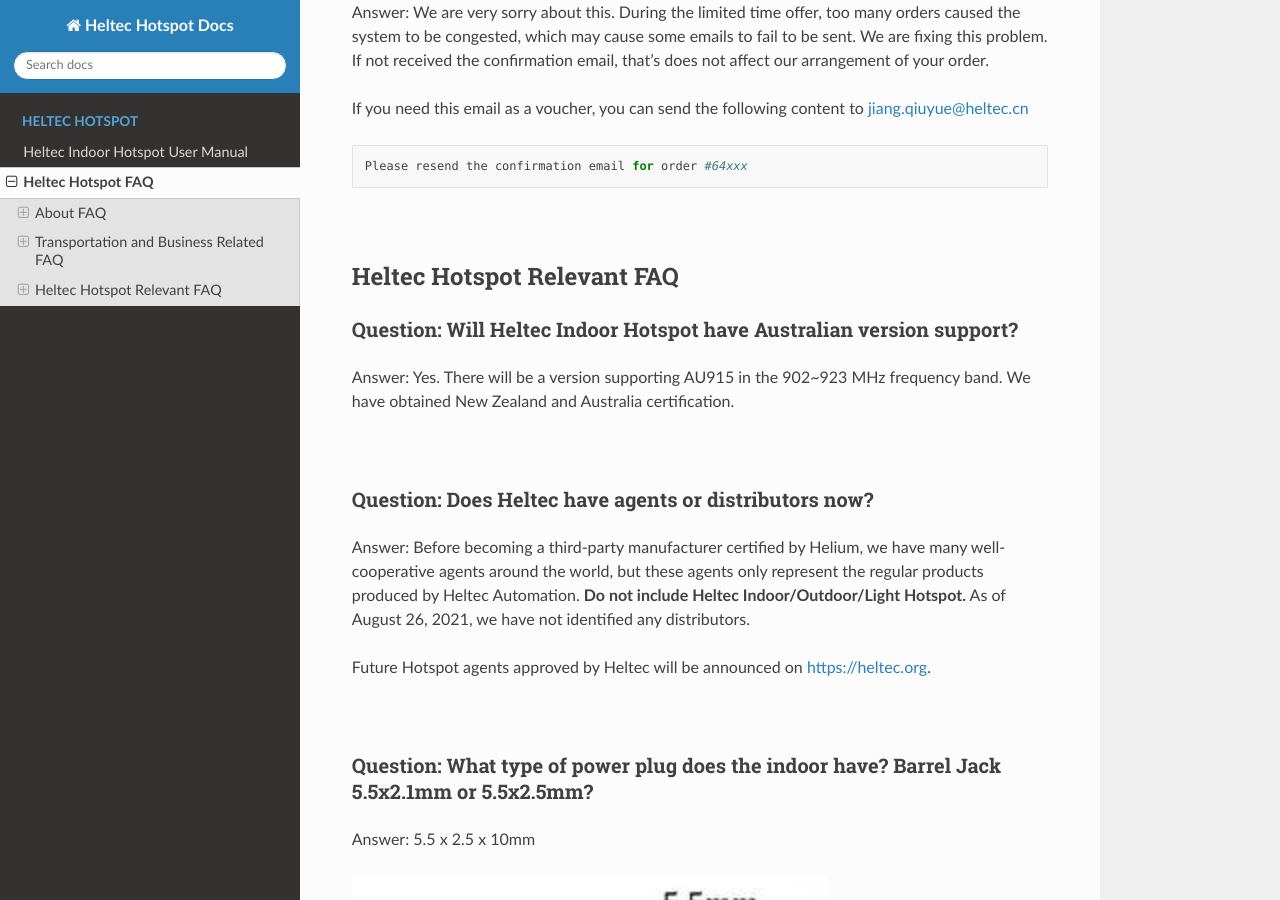
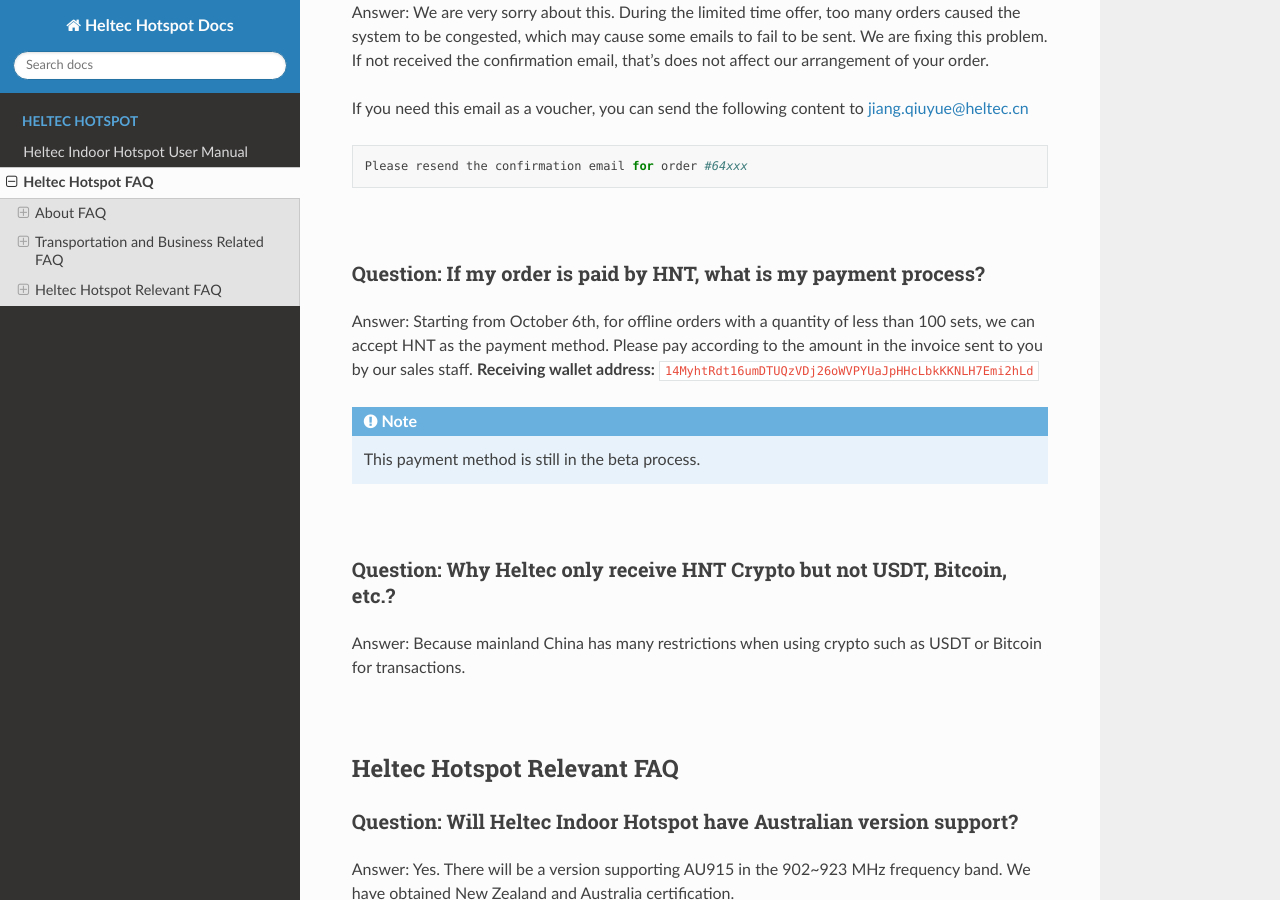
Before and after one commit to HelTecAutomation/Heltec-Hotspot-Docs, a Sphinx documentation site: the page built from en/source/hotspot_faq.md, in a window 1280 px wide and 900 px high, scrolled down 2412 px. Built offline with Sphinx 7.4.7 and the Read the Docs theme 2.0.0, drawn with Linux system fonts in a browser that asks for light colours.

Commit message:
FAQ update

````diff
--- a/en/source/hotspot_faq.md
+++ b/en/source/hotspot_faq.md
@@ -88,6 +88,23 @@
 
 &nbsp;
 
+#### Question: If my order is paid by HNT, what is my payment process?
+
+Answer: Starting from October 6th, for offline orders with a quantity of less than 100 sets, we can accept HNT as the payment method. Please pay according to the amount in the invoice sent to you by our sales staff.
+**Receiving wallet address:** `14MyhtRdt16umDTUQzVDj26oWVPYUaJpHHcLbkKKNLH7Emi2hLd`
+
+```Note:: This payment method is still in the beta process.
+
+```
+
+&nbsp;
+
+#### Question: Why Heltec only receive HNT Crypto but not USDT, Bitcoin, etc.?
+
+Answer: Because mainland China has many restrictions when using crypto such as USDT or Bitcoin for transactions.
+
+&nbsp;
+
 ## Heltec Hotspot Relevant FAQ
 
 #### Question: Will Heltec Indoor Hotspot have Australian version support?
````
